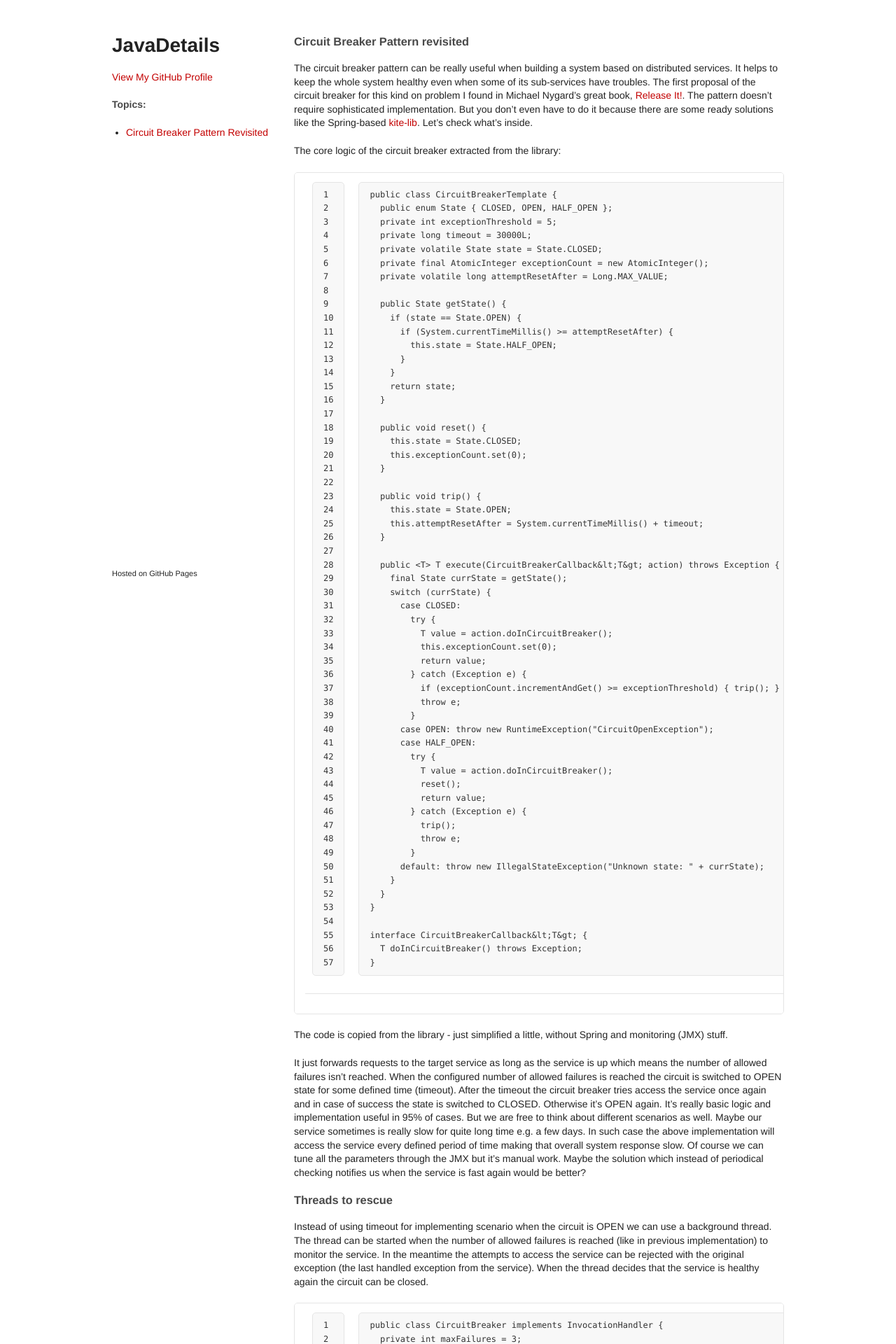
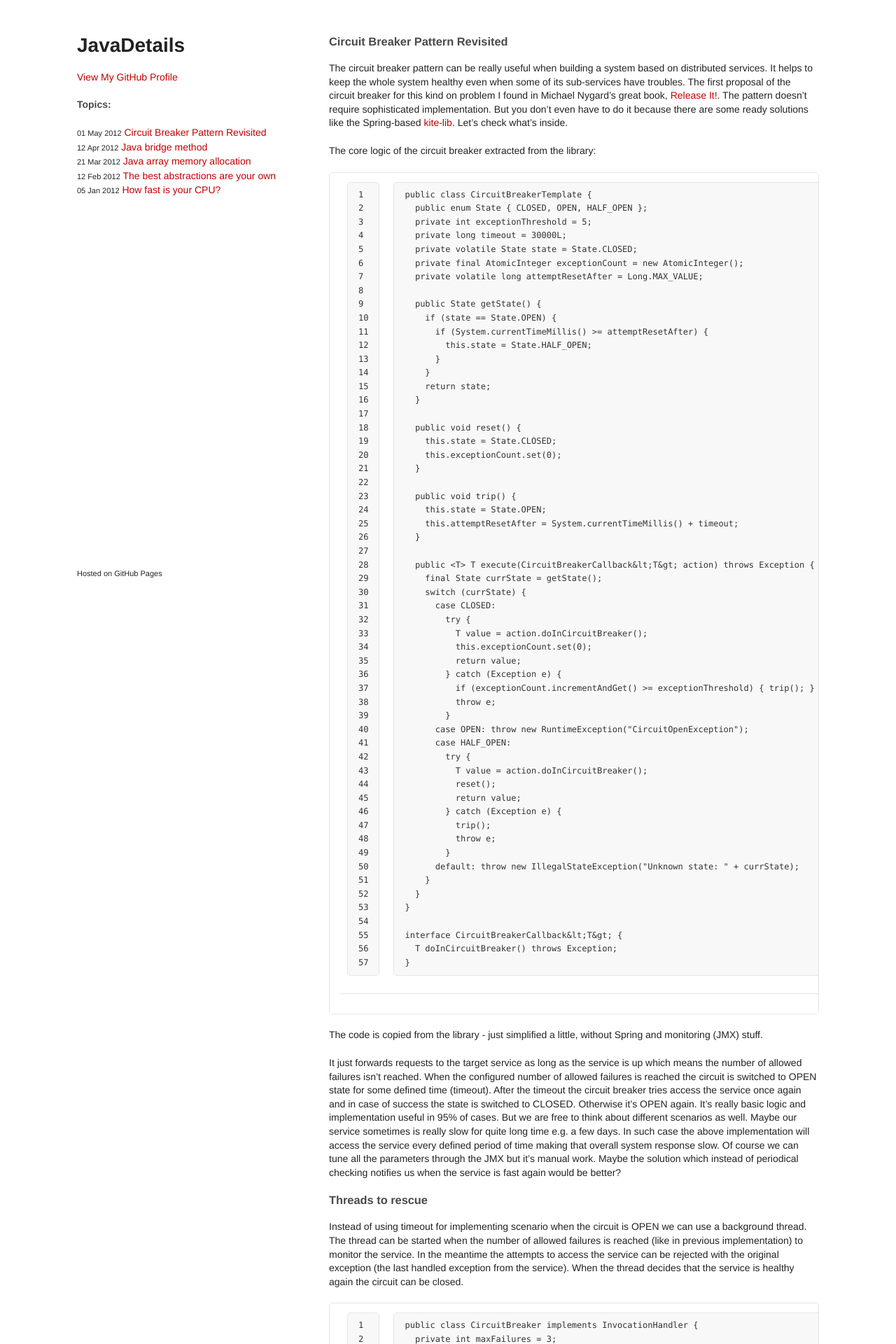
Before and after one commit to alider/alider.github.com, a Jekyll site: the page built from _posts/2012-05-01-circuit-breaker-pattern-revisited.md, in a window 1280 px wide. Shown: the top 1920 px of the page at 70% size. Built offline with Jekyll 4.4.1, drawn with Linux system fonts in a browser that asks for light colours; Markdown is read by kramdown in place of the engine named in the settings.

Commit message:
Add files for current blogger posts

```diff
--- a/_layouts/default.html
+++ b/_layouts/default.html
@@ -21,7 +21,7 @@
         <h4>Topics:</h4>
         <ul class="posts">
           {% for post in site.posts %}
-            <li><span>{{ post.date | date_to_string }}</span> &raquo; <a href="{{ BASE_PATH }}{{ post.url }}">{{ post.title }}</a></li>
+            <li><small><span>{{ post.date | date_to_string }}</span></small> <span><a href="{{ BASE_PATH }}{{ post.url }}">{{ post.title }}</a></span></li>
           {% endfor %}
         </ul>
       </header>
--- a/_layouts/post.html
+++ b/_layouts/post.html
@@ -3,8 +3,7 @@
   <head>
     <meta charset="utf-8">
     <meta http-equiv="X-UA-Compatible" content="chrome=1">
-    <title>JavaDetails by alider</title>
-
+    <title>JavaDetails by alider :: {{ page.title }}</title>
     <link rel="stylesheet" href="/stylesheets/styles.css">
     <link rel="stylesheet" href="/stylesheets/pygment_trac.css">
     <meta name="viewport" content="width=device-width, initial-scale=1, user-scalable=no">
@@ -21,11 +20,12 @@
         <h4>Topics:</h4>
         <ul class="posts">
           {% for post in site.posts %}
-            <li><a href="{{ BASE_PATH }}{{ post.url }}">{{ post.title }}</a></li>
+            <li><small><span>{{ post.date | date_to_string }}</span></small> <span><a href="{{ BASE_PATH }}{{ post.url }}">{{ post.title }}</a></span></li>
           {% endfor %}
         </ul>
       </header>
       <section>
+        <h3>{{ page.title }}</h3>
         {{ content }}
       </section>
       <footer>
--- /dev/null
+++ b/_posts/2012-01-05-how-fast-is-your-cpu.md
@@ -0,0 +1,7 @@
+---
+layout: post
+title: "How fast is your CPU?"
+description: ""
+category:
+tags: []
+---
--- /dev/null
+++ b/_posts/2012-02-12-the-best-abstractions-are-your-own.md
@@ -0,0 +1,7 @@
+---
+layout: post
+title: "The best abstractions are your own"
+description: ""
+category:
+tags: []
+---
--- /dev/null
+++ b/_posts/2012-03-21-java-array-memory-allocation.md
@@ -0,0 +1,7 @@
+---
+layout: post
+title: "Java array memory allocation"
+description: ""
+category:
+tags: []
+---
--- /dev/null
+++ b/_posts/2012-04-12-java-bridge-method.md
@@ -0,0 +1,7 @@
+---
+layout: post
+title: "Java bridge method"
+description: ""
+category:
+tags: []
+---
--- a/stylesheets/styles.css
+++ b/stylesheets/styles.css
@@ -54,7 +54,7 @@ a small {
 }
 
 .wrapper {
-  width:960px;
+  width:1060px;
   margin:0 auto;
 }
 
@@ -104,7 +104,7 @@ img {
 }
 
 header {
-  width:260px;
+  width:300px;
   float:left;
   position:fixed;
 }
@@ -170,7 +170,8 @@ header ul a strong {
 */
 
 header ul {
-  padding-left:20px;
+  padding-left:0px;
+  list-style:none;
 }
 
 section {
```
Also changed, not shown: _posts/2012-05-01-circuit-breaker-pattern-revisited.md (renamed from _posts/2012-05-03-circuit-breaker.md, +0 -2 lines), 4 other files.
